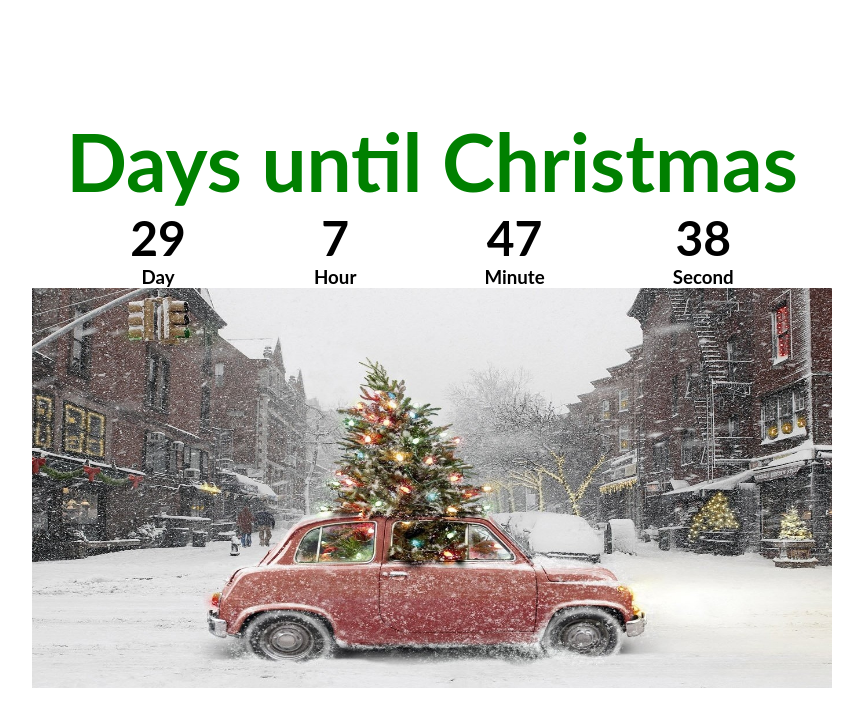
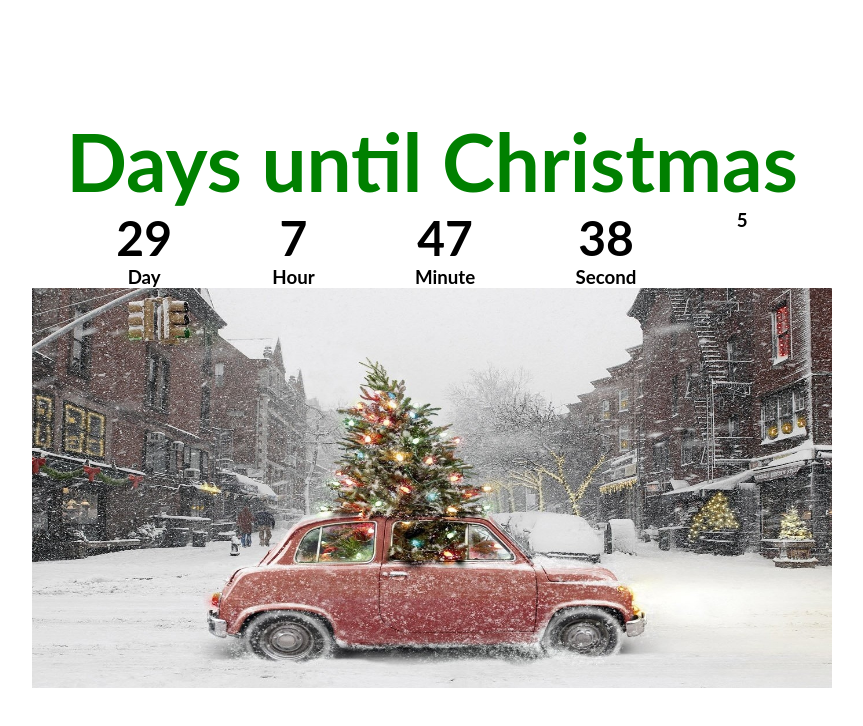
Before and after one commit to LoredanaPotroghir/selfLearningProjects, a plain HTML site: page timer/index.html in a window 1280 px wide. Shown: the whole page, without its empty margins (208-1071 px from the left). Drawn offline with Linux system fonts and the light colour scheme.

Commit message:
added timing events notes

```diff
--- a/timer/index.html
+++ b/timer/index.html
@@ -30,6 +30,8 @@
                     <h3 class="second">Time</h3>
                     <h3>Second</h3>
                 </div>
+
+                <h3 class="function">Time</h3>
             </div>
         </div>
         <img class="christmas" src="./51612-Traveling-Christmas-Tree.jpeg" alt="" width="800" height="400">
--- a/timer/script.js
+++ b/timer/script.js
@@ -1,3 +1,5 @@
+var i = 0;
+
 const countdown = () =>
 {
     const countDate = new Date(" December 25, 2021, 00:00:00").getTime()
@@ -19,6 +21,11 @@ const countdown = () =>
     document.querySelector(".minute").innerText = textMinute;
     document.querySelector(".second").innerText = textSecond;
 
+    document.querySelector(".function").innerText = i;
+    i += 1
+
+
+
 };
 countdown();
 setInterval(countdown, 1000);
```
Also changed, not shown: 4 other files.
